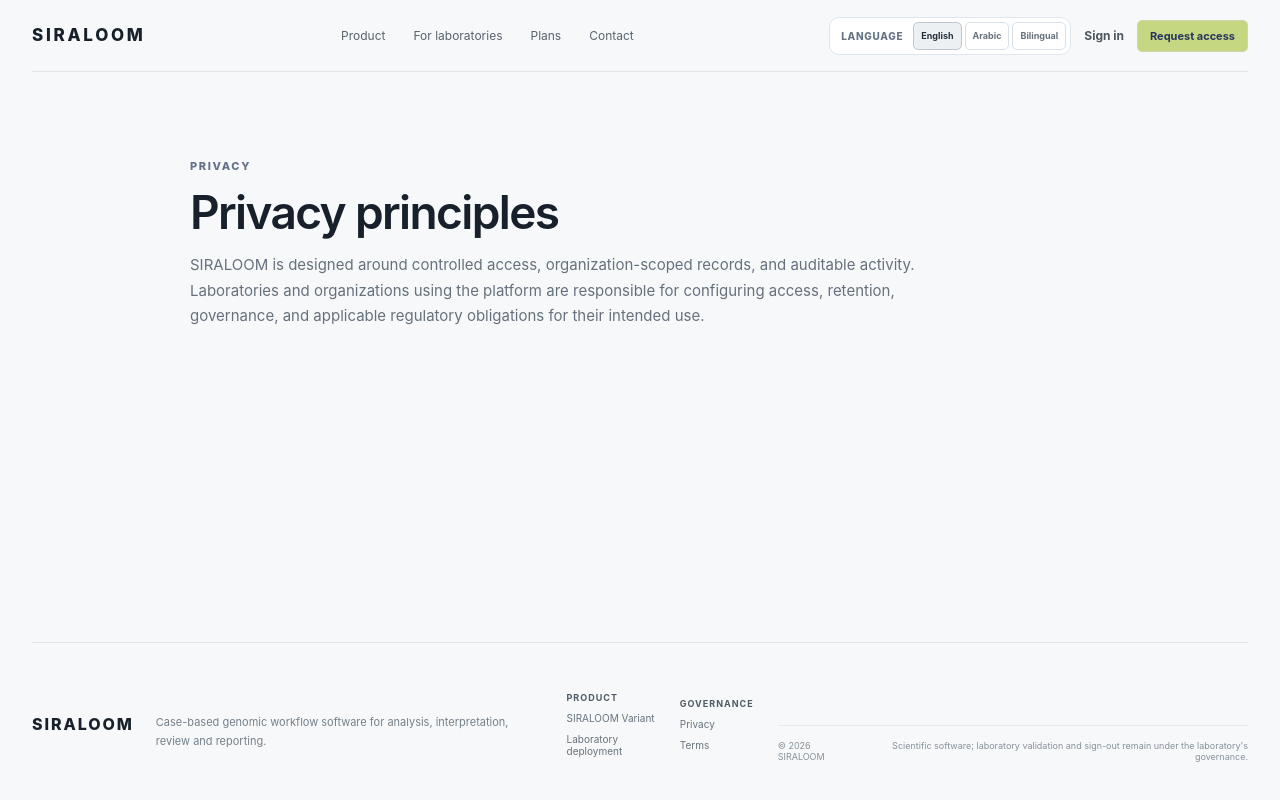
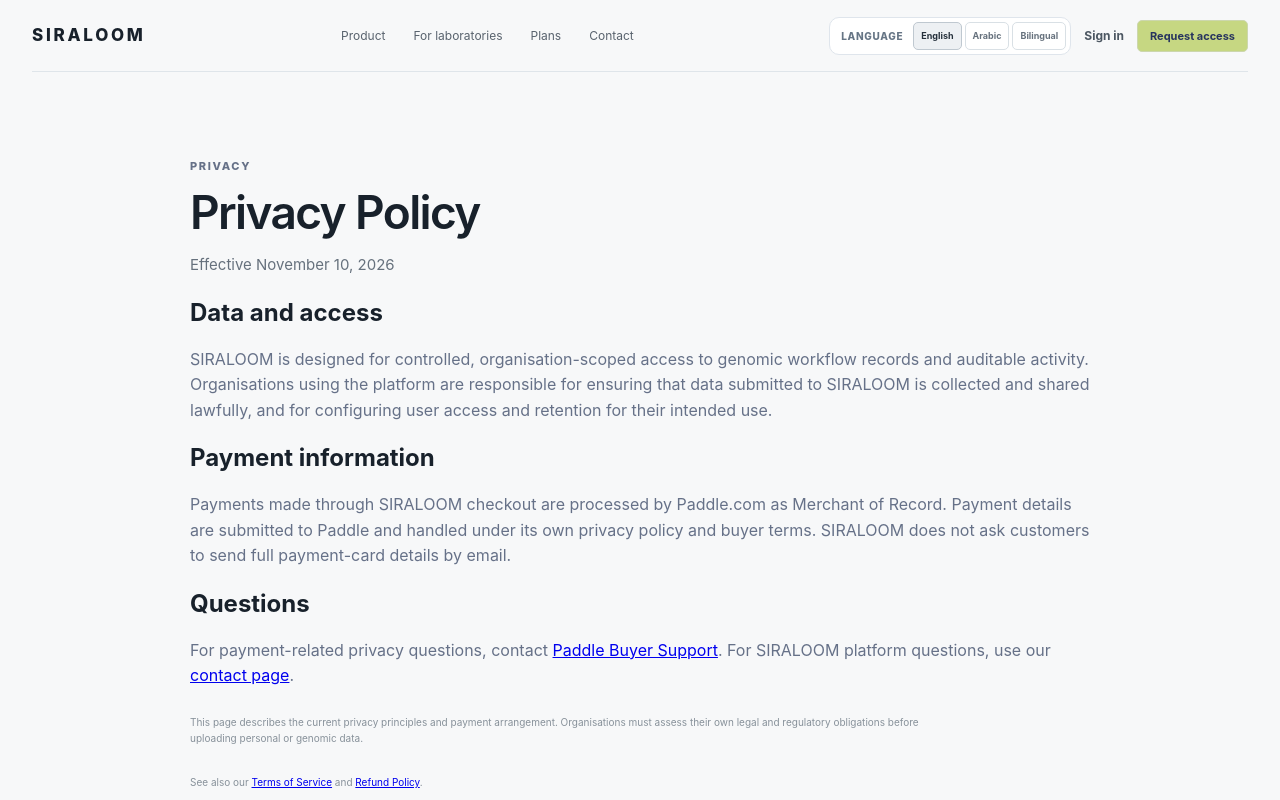
Before and after one commit to SayedaRehmat/SIRALOOM, a Next.js app in the folder frontend/: page /privacy in a window 1280 px wide. Shown: the top 800 px of the page. Built offline with nearby package versions, Linux system fonts and the light colour scheme; no server answers.

Commit message:
feat(legal): clarify privacy and Paddle payment processing

```diff
--- a/frontend/app/(public)/privacy/page.tsx
+++ b/frontend/app/(public)/privacy/page.tsx
@@ -1,9 +1,34 @@
 "use client";
 
+import Link from "next/link";
 import { SiteShell } from "../../../components/site-shell";
-import { useLanguage } from "../../../lib/i18n";
 
 export default function Privacy() {
-  const { t } = useLanguage();
-  return <SiteShell><main className="content-page public-content legal"><p className="eyebrow">{t("public.privacy.eyebrow")}</p><h1>{t("public.privacy.title")}</h1><p className="lead">{t("public.privacy.body")}</p></main></SiteShell>;
+  return (
+    <SiteShell>
+      <main className="content-page public-content legal">
+        <p className="eyebrow">PRIVACY</p>
+        <h1>Privacy Policy</h1>
+        <p className="lead">Effective November 10, 2026</p>
+
+        <section>
+          <h2>Data and access</h2>
+          <p>SIRALOOM is designed for controlled, organisation-scoped access to genomic workflow records and auditable activity. Organisations using the platform are responsible for ensuring that data submitted to SIRALOOM is collected and shared lawfully, and for configuring user access and retention for their intended use.</p>
+        </section>
+
+        <section>
+          <h2>Payment information</h2>
+          <p>Payments made through SIRALOOM checkout are processed by Paddle.com as Merchant of Record. Payment details are submitted to Paddle and handled under its own privacy policy and buyer terms. SIRALOOM does not ask customers to send full payment-card details by email.</p>
+        </section>
+
+        <section>
+          <h2>Questions</h2>
+          <p>For payment-related privacy questions, contact <a href="https://paddle.net" target="_blank" rel="noreferrer">Paddle Buyer Support</a>. For SIRALOOM platform questions, use our <Link href="/contact">contact page</Link>.</p>
+        </section>
+
+        <p className="quiet">This page describes the current privacy principles and payment arrangement. Organisations must assess their own legal and regulatory obligations before uploading personal or genomic data.</p>
+        <p className="quiet">See also our <Link href="/terms">Terms of Service</Link> and <Link href="/refund-policy">Refund Policy</Link>.</p>
+      </main>
+    </SiteShell>
+  );
 }
```
